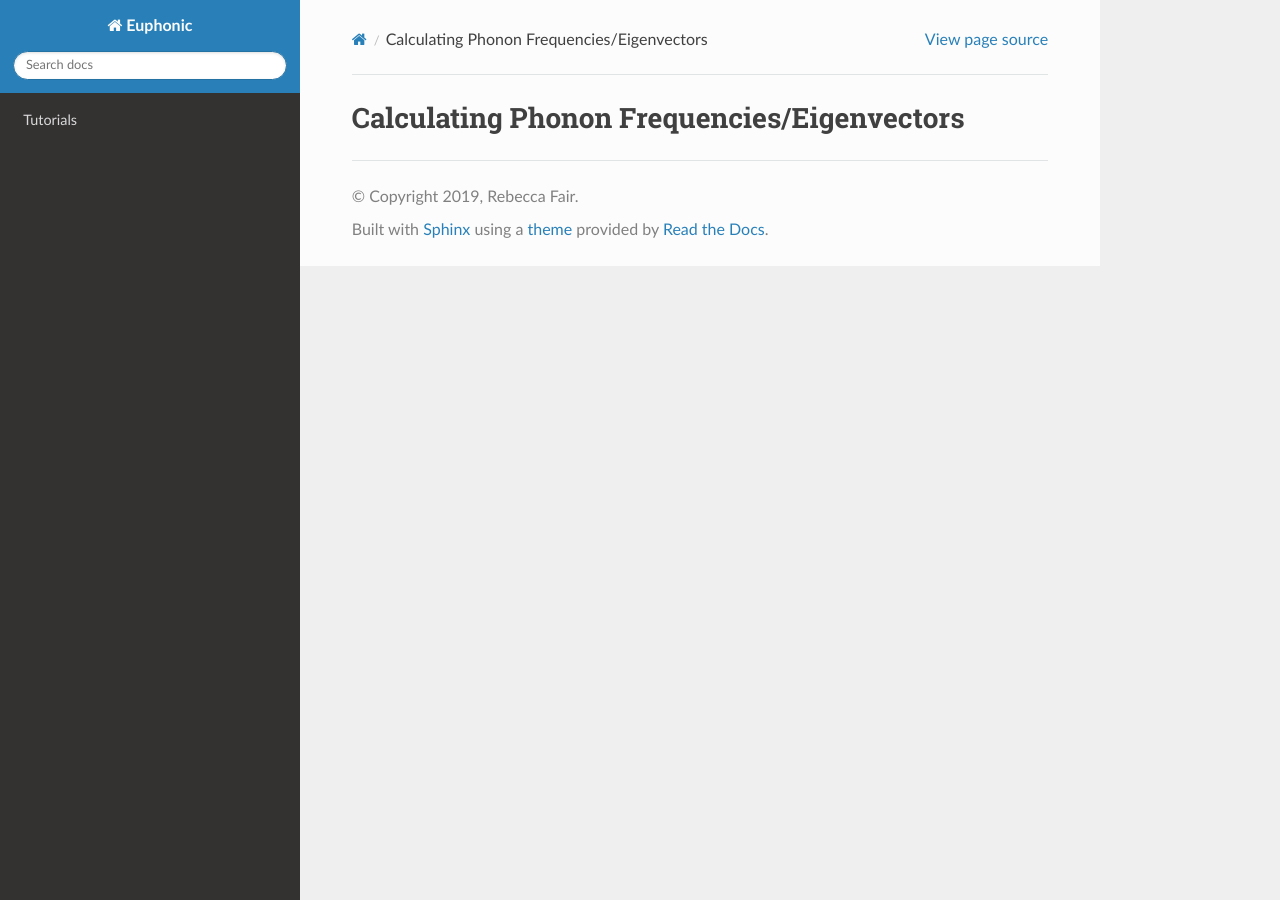
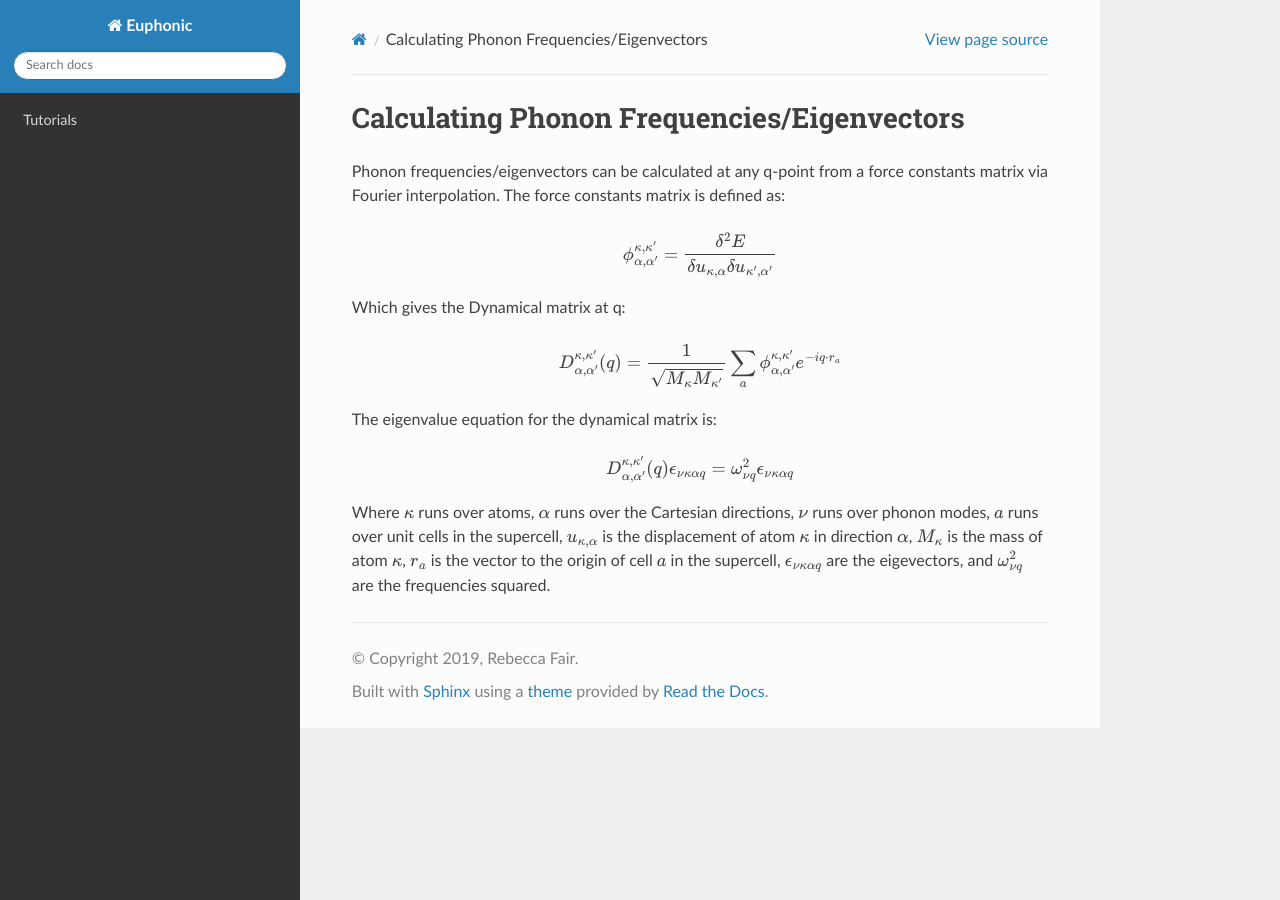
Before and after one commit to pace-neutrons/Euphonic, a Sphinx documentation site: the page built from doc/source/interpolate.rst, in a window 1280 px wide. Built offline with Sphinx 7.4.7 and the Read the Docs theme 2.0.0, drawn with Linux system fonts in a browser that asks for light colours.

Commit message:
Add interpolation equations

```diff
--- a/doc/source/interpolate.rst
+++ b/doc/source/interpolate.rst
@@ -3,3 +3,35 @@
 ===========================================
 Calculating Phonon Frequencies/Eigenvectors
 ===========================================
+
+Phonon frequencies/eigenvectors can be calculated at any q-point from a force
+constants matrix via Fourier interpolation. The force constants matrix is
+defined as:
+
+.. math::
+
+   \phi_{\alpha, {\alpha}'}^{\kappa, {\kappa}'} =
+   \frac{\delta^{2}E}{{\delta}u_{\kappa,\alpha}{\delta}u_{{\kappa}',{\alpha}'}}
+
+Which gives the Dynamical matrix at q:
+
+.. math::
+
+   D_{\alpha, {\alpha}'}^{\kappa, {\kappa}'}(q) =
+   \frac{1}{\sqrt{M_\kappa M_{\kappa '}}}
+   \sum_{a}\phi_{\alpha, \alpha '}^{\kappa, \kappa '}e^{-iq\cdot r_a}
+
+The eigenvalue equation for the dynamical matrix is:
+
+.. math::
+
+   D_{\alpha, {\alpha}'}^{\kappa, {\kappa}'}(q) \epsilon_{\nu\kappa\alpha q} =
+   \omega_{\nu q}^{2} \epsilon_{\nu\kappa\alpha q}
+
+Where :math:`\kappa` runs over atoms, :math:`\alpha` runs over the Cartesian
+directions, :math:`\nu` runs over phonon modes, :math:`a` runs over unit cells
+in the supercell, :math:`u_{\kappa, \alpha}` is the displacement of atom
+:math:`\kappa` in direction :math:`\alpha`, :math:`M_{\kappa}` is the mass of
+atom :math:`\kappa`, :math:`r_{a}` is the vector to the origin of cell :math:`a`
+in the supercell, :math:`\epsilon_{\nu\kappa\alpha q}` are the eigevectors, and
+:math:`\omega_{\nu q}^{2}` are the frequencies squared.
```
